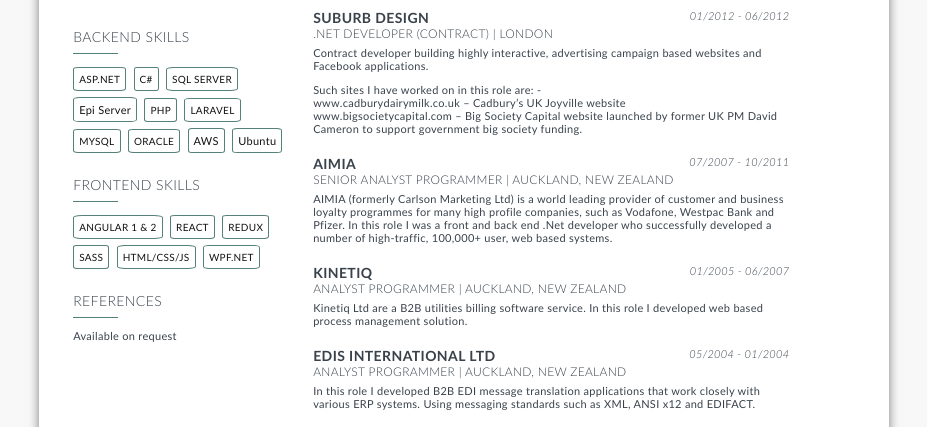
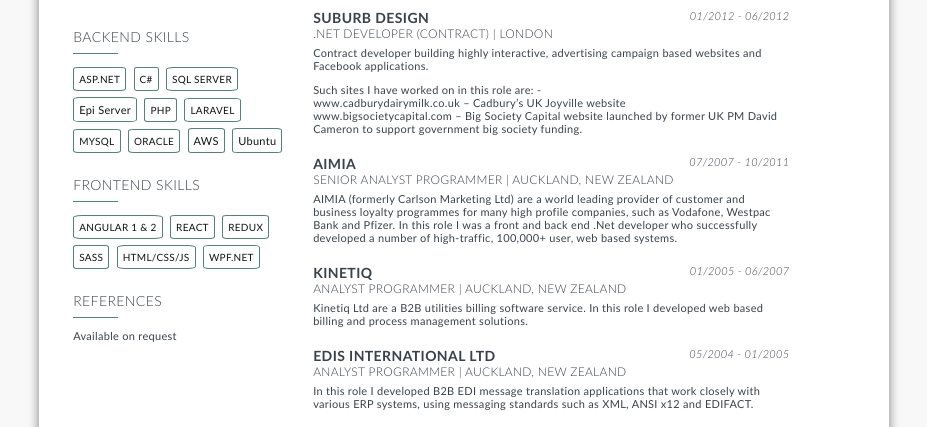
Before and after one commit to makkynz/resume, a plain HTML site: page index.html in a window 1280 px wide. Shown: the part 453-880 px from the top of the page, without its empty margins (176-1103 px from the left). Drawn offline with Linux system fonts and the light colour scheme; a web font is replaced by a local one.

Commit message:
fix typo

```diff
--- a/index.html
+++ b/index.html
@@ -579,7 +579,7 @@
                         </h5>
                     </div>
                     <h4>Senior Analyst Programmer | Auckland, New Zealand</h4>
-                    <p class="summary"> AIMIA (formerly Carlson Marketing Ltd) is a world leading provider of customer and business
+                    <p class="summary"> AIMIA (formerly Carlson Marketing Ltd) are a world leading provider of customer and business
 loyalty programmes for many high profile companies, such as Vodafone, Westpac
 Bank and Pfizer. In this role I was a front and back end .Net developer who successfully developed a number of
 high-traffic, 100,000+ user, web based systems.</p>
@@ -596,7 +596,7 @@
                         </h5>
                     </div>
                     <h4>Analyst Programmer | Auckland, New Zealand</h4>
-                    <p class="summary">Kinetiq Ltd are a B2B utilities billing software service. In this role I developed web based process management solution. </p>
+                    <p class="summary">Kinetiq Ltd are a B2B utilities billing software service. In this role I developed web based billing and process management solutions. </p>
 
 
                 </section>
@@ -605,13 +605,13 @@
                         <h3 class="bold pull-left">Edis International Ltd </h3>
                         <h5 class="italic pull-right">
                             <span class="startDate">05/2004</span>
-                            <span class="endDate"> - 01/2004</span>
+                            <span class="endDate"> - 01/2005</span>
                         </h5>
                     </div>
                     <h4>Analyst Programmer | Auckland, New Zealand</h4>
                     <p class="summary">
 In this role I developed B2B EDI message
-translation applications that work closely with various ERP systems. Using messaging standards such as XML, ANSI x12 and EDIFACT.
+translation applications that work closely with various ERP systems, using messaging standards such as XML, ANSI x12 and EDIFACT.
                     </p>
                 </section>
 
@@ -626,7 +626,7 @@
                     </div>
                     <h4>Junior Programmer | Auckland, New Zealand</h4>
                     <p class="summary">
-                        Blueday were a digital agency where my took my first role as a developer.  I worked on building websites for small to medium size businesses using classic Asp, Asp.net 1.0 and Sql Server 2000
+                        Blueday were a digital agency where I undertook my first role as a developer.  I worked on building websites for small to medium size businesses using classic Asp, Asp.net 1.0 and Sql Server 2000
                     </p>
                 </section>
             </div>
```
